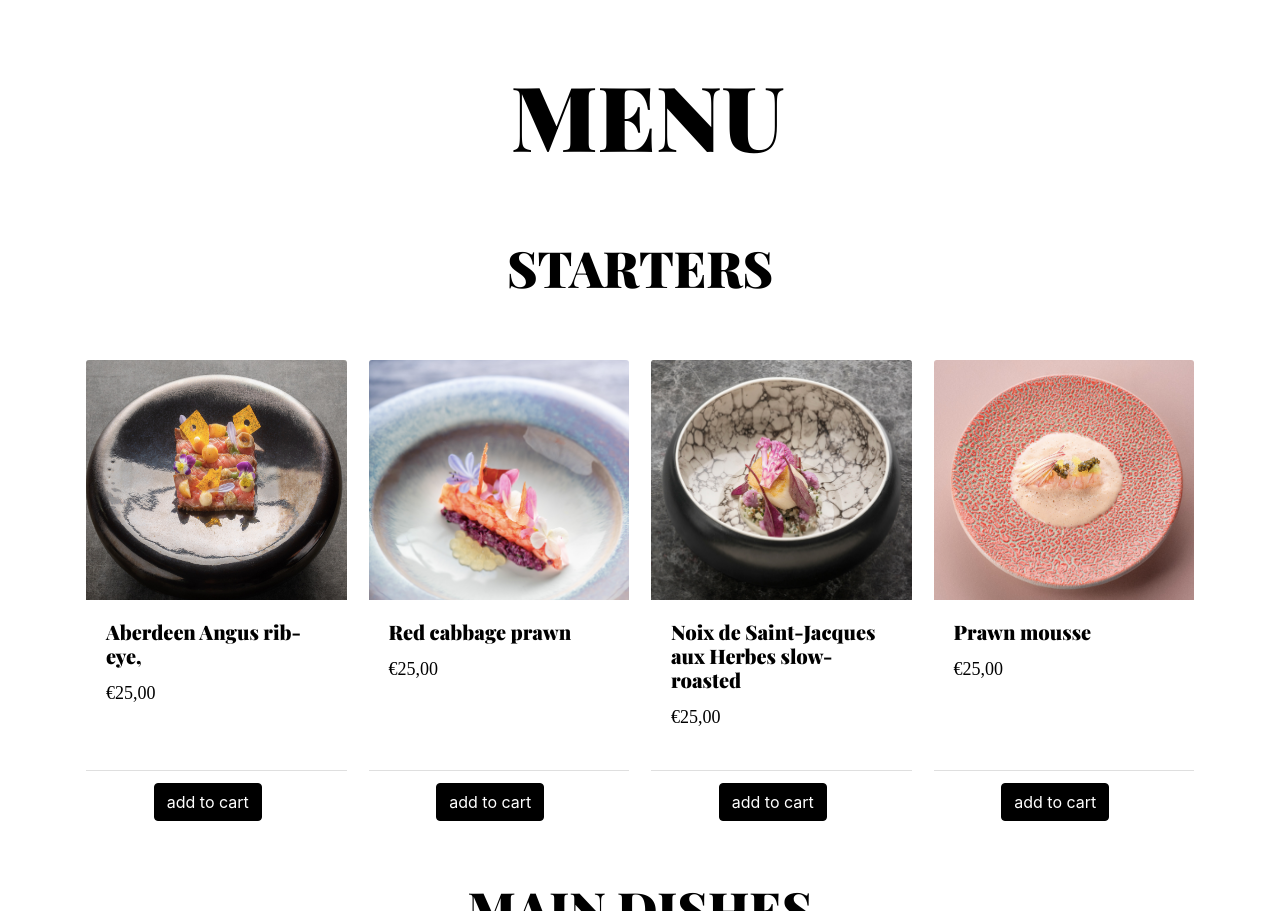
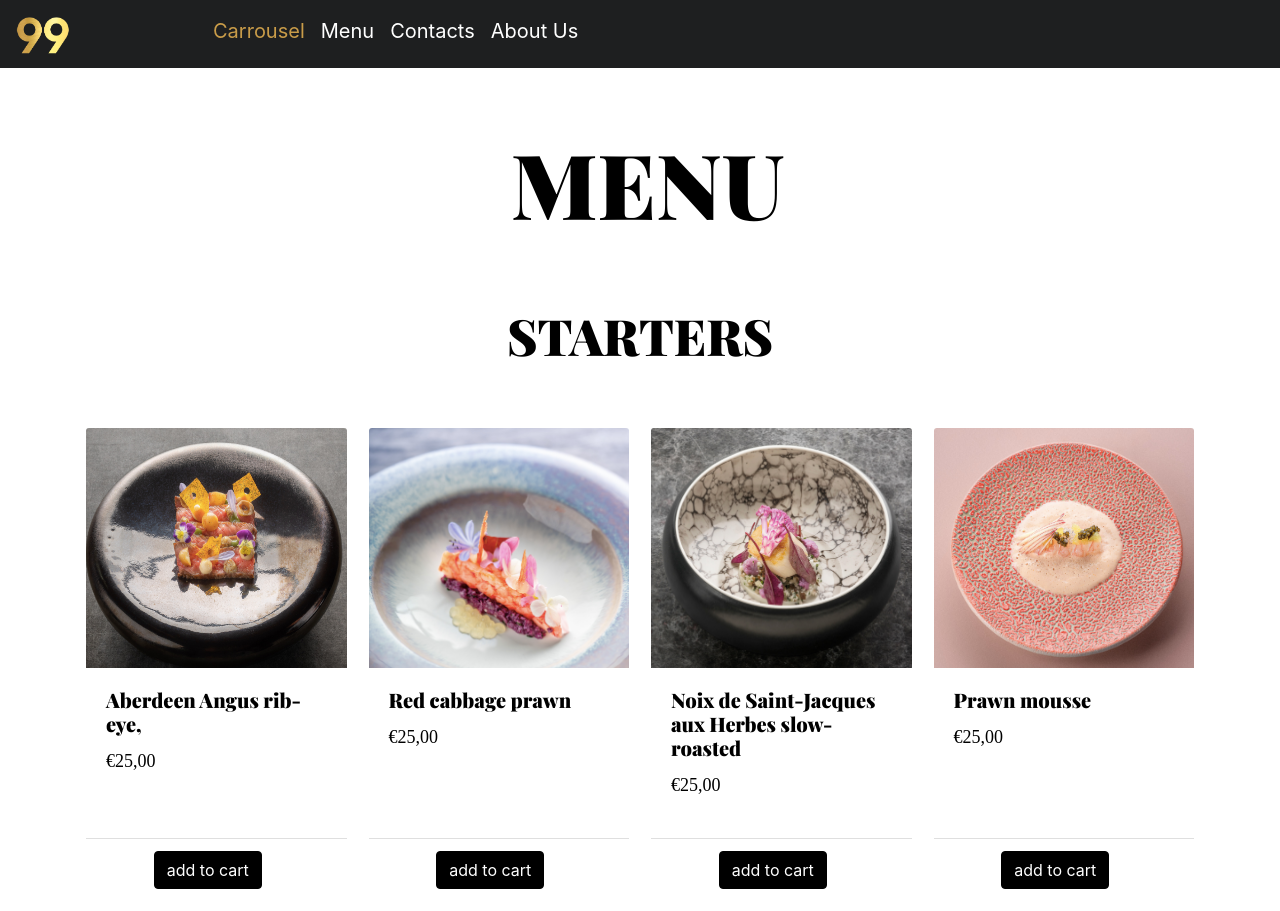
Before and after one commit to denababaie/restaurant, a plain HTML site: page menu.html in a window 1280 px wide. Shown: the top 911 px of the page. Drawn offline with nearby package versions, Linux system fonts and the light colour scheme; a script that the page names is missing; a web font is replaced by a local one.

Commit message:
navbar menu

```diff
--- a/menu.html
+++ b/menu.html
@@ -18,6 +18,31 @@
 </head>
 
 <body>
+    <div class="navbarLogo">
+        <nav class="navbar navbar-expand-lg navbar-light">
+            <div class="collapse navbar-collapse" id="navbarSupportedContent">
+                <ul class="navbar-nav mr-auto ">
+                    <li class="nav-item active ">
+                        <img src="99.png" alt="">
+                    </li>
+                    <li class="nav-item active">
+                        <a class="nav-link" style=" color: rgb(201, 156, 73); font-size: 20px;" href="./index.html">Carrousel<span
+                                class="sr-only">(current)</span></a>
+                    </li>
+                    <li class="nav-item active">
+                        <a class="nav-link" style="color:white; font-size: 20px;" href="./menu.html">Menu<span
+                                class="sr-only">(current)</span></a>
+                    </li>
+                    <li class="nav-item active">
+                        <a class="nav-link" style="color: white; font-size: 20px;" href="#contacts">Contacts</a>
+                    </li>
+                    <li class="nav-item active">
+                        <a class="nav-link disabled" style=" color: white ; font-size: 20px;" href="#contacts">About Us</a>
+                    </li>
+                </ul>
+            </div>
+        </nav>
+    </div>
     <div class="container">
         <div class="row menu">
             <div class="aboutmenu">
--- a/style2.css
+++ b/style2.css
@@ -5,7 +5,35 @@ body {
     margin: auto;
 }
 
-h1{
+div .navbarLogo {
+    display: flex;
+    flex-direction: column;
+    background-color: orange;
+    width: 100%;
+
+}
+
+img {
+    display: flex;
+    flex-direction: column;
+    width: 30%;
+    height: auto;
+}
+
+nav {
+    display: flex;
+    flex-direction: column;
+    background-color: #1E1F20;
+}
+
+nav ul {
+    display: flex;
+    align-content: flex-end;
+
+}
+
+
+h1 {
     font-family: 'Playfair Display', serif;
     font-size: 90px;
     padding-left: 13%;
@@ -31,7 +59,7 @@ font-family: 'Arapey', serif;
 } */
 
 
-h3{
+h3 {
     position: absolute;
     bottom: -599px;
     left: -420px;
@@ -45,30 +73,30 @@ h3{
 }
 
 
-h5  {
+h5 {
 
     font-family: 'Playfair Display', serif;
 }
 
 .aboutmenu {
     width: 90%;
-    padding: 0 15px ;
+    padding: 0 15px;
 }
 
-.card-img-top{
+.card-img-top {
     height: 30vh;
     width: 100%;
     object-fit: fit;
 }
 
-.row{
+.row {
     margin-bottom: 320px;
 }
 
 .card {
     background-color: white;
     border: 1px solid #fff;
-    margin-top: 10px ;
+    margin-top: 10px;
     border-color: no-color;
 }
 
@@ -78,7 +106,7 @@ font-family: 'Playfair Display', serif;
 }
 
 .card-text {
-    font-size:  13px;
+    font-size: 13px;
     font-family: 'Arapey', serif;
 
 }
@@ -88,7 +116,7 @@ font-family: 'Playfair Display', serif;
 }
 
 .card-body {
-    background-color:white;
+    background-color: white;
 }
 
 
@@ -96,7 +124,7 @@ font-family: 'Playfair Display', serif;
 .card-footer {
     background-color: white;
     margin-top: -70px;
-    padding-left:26% ;
+    padding-left: 26%;
 }
 
 
@@ -112,7 +140,7 @@ font-family: 'Playfair Display', serif;
     color: black;
 }
 
-.menubottomtext  {
+.menubottomtext {
     font-family: 'Arapey', serif;
     font-size: 21px;
     color: black;
@@ -140,7 +168,7 @@ font-family: 'Playfair Display', serif;
         column-count: 2;
     }
 
-      .card-text{
+    .card-text {
         font-size: normal;
     }
 
@@ -150,11 +178,13 @@ font-family: 'Playfair Display', serif;
 
 
 }
+
 @media (min-width:768px) {
     .card-columns {
         column-count: 2;
     }
-    .card-text{
+
+    .card-text {
         font-size: large;
     }
 
@@ -163,25 +193,30 @@ font-family: 'Playfair Display', serif;
     }
 
 }
+
 @media (min-width:992px) {
     .card-columns {
         column-count: 2;
     }
-    .card-text{
+
+    .card-text {
         font-size: normal;
 
     }
+
     .card-body {
         height: 35vh;
     }
 
 
 }
+
 @media (min-width:1200px) {
     .card-columns {
         column-count: 4;
     }
-    .card-text{
+
+    .card-text {
         font-size: normal;
 
     }
@@ -191,11 +226,12 @@ font-family: 'Playfair Display', serif;
     }
 
 
-.imageandtext{
+    .imageandtext {
         flex-direction: row;
         align-content: flex-end;
     }
-.menubottomtext  {
+
+    .menubottomtext {
         flex-direction: row;
         align-content: flex-end;
         padding-left: 80%;
@@ -213,12 +249,15 @@ font-family: 'Playfair Display', serif;
         overflow: hidden;
         width: 499px;
         height: 268px;
-    box-shadow: 0px 0px 30px 5px rgba(0,0,0,.3);
+        box-shadow: 0px 0px 30px 5px rgba(0, 0, 0, .3);
         border: 10px solid #fff;
     }
 
     /********BACKGROUND********/
-  .background, .dust, .foreground, .midground  {
+    .background,
+    .dust,
+    .foreground,
+    .midground {
         position: absolute;
         margin-left: -80px;
         z-index: 1;
@@ -231,8 +270,13 @@ font-family: 'Playfair Display', serif;
 
 
     @keyframes background {
-    0% {transform:translateX(0px) translateY(0px);}
-    100% {transform:translateX(-130px) translateY(0px);}
+        0% {
+            transform: translateX(0px) translateY(0px);
+        }
+
+        100% {
+            transform: translateX(-130px) translateY(0px);
+        }
 
     }
 
@@ -248,14 +292,20 @@ font-family: 'Playfair Display', serif;
     }
 
     @keyframes foreground {
-    0% { transform: scale(1); }
-    100% { transform: scale(1.2) translateX(-60px); filter: blur(10px); }
+        0% {
+            transform: scale(1);
+        }
+
+        100% {
+            transform: scale(1.2) translateX(-60px);
+            filter: blur(10px);
+        }
     }
 
 
     /********MIDGROUND********/
     .midground {
-    z-index:2;
+        z-index: 2;
         -moz-animation-name: midground;
         -ms-animation-name: midground;
         -o-animation-name: midground;
@@ -264,8 +314,13 @@ font-family: 'Playfair Display', serif;
     }
 
     @keyframes midground {
-    0% { transform: scale(1); }
-    100% { transform: scale(1.4) translateX(-100px) translateY(0px) rotate(5deg); }
+        0% {
+            transform: scale(1);
+        }
+
+        100% {
+            transform: scale(1.4) translateX(-100px) translateY(0px) rotate(5deg);
+        }
     }
 
 
@@ -279,7 +334,14 @@ font-family: 'Playfair Display', serif;
         -webkit-animation-name: dust;
         animation-name: dust;
     }
+
     @keyframes dust {
-    0% { transform: scale(1); }
-    100% { transform: scale(2) translateX(10px) translateY(0px); filter: blur(2px);}
+        0% {
+            transform: scale(1);
         }
+
+        100% {
+            transform: scale(2) translateX(10px) translateY(0px);
+            filter: blur(2px);
+        }
+    }
```
Also changed, not shown: index.html (+1 -1 lines). Lines whose indentation alone changed are shown as unchanged.
